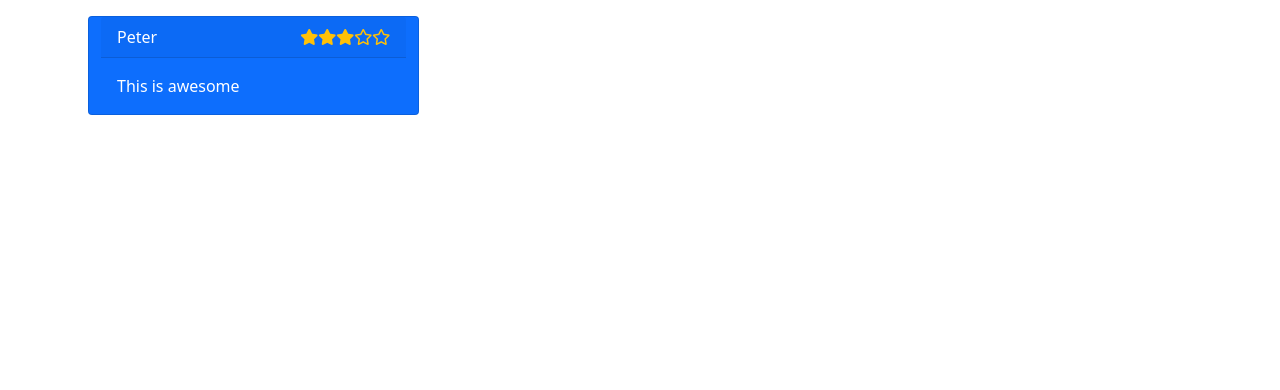
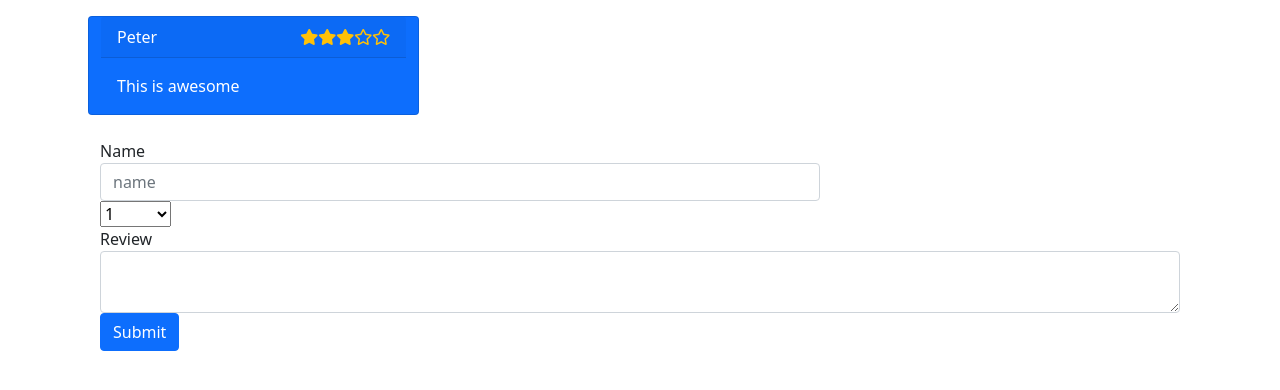
Before and after one commit to hdlee9885/restaurant-locator, a React (Create React App) app in the folder client/: page /restaurants/1 in a window 1280 px wide. Shown: the top 390 px of the page. Built offline with nearby package versions, Linux system fonts and the light colour scheme; no server answers; the HTML template or start-up script is replaced by a standard one.

Commit message:
Added review form

```diff
--- a/client/src/components/AddReview.jsx
+++ b/client/src/components/AddReview.jsx
@@ -0,0 +1,40 @@
+import React from 'react'
+
+function AddReview() {
+    return (
+        <div className="mb-2">
+            <form action="">
+                <div className="form-row">
+                    <div className="form-grooup col-8">
+                        <label htmlFor="name">Name</label>
+                        <input
+                            id="name"
+                            placeholder="name"
+                            type="text"
+                            className="form-control"/>
+                    </div>
+                    <div className="form-group col-4">
+                        <label htmlFor="Rating"></label>
+                        <select name="" id="rating" className="custom-select">
+                            <option disabled>Rating</option>
+                            <option value="1">1</option>
+                            <option value="2">2</option>
+                            <option value="3">3</option>
+                            <option value="4">4</option>
+                            <option value="5">5</option>
+                        </select>
+                    </div>
+                </div>
+                <div className="form-group">
+                    <label htmlFor="review">Review</label>
+                    <textarea id="review" className="form-control"></textarea>
+                </div>
+                <button className="btn btn-primary">
+                    Submit
+                </button>
+            </form>
+        </div>
+    )
+}
+
+export default AddReview
--- a/client/src/routes/RestaurantDetailPage.jsx
+++ b/client/src/routes/RestaurantDetailPage.jsx
@@ -4,6 +4,7 @@
 import RestaurantAPI from '../api/Restaurant'
 import StarRating from '../components/StarRating';
 import Reviews from '../components/Reviews';
+import AddReview from '../components/AddReview';
 
 function RestaurantDetailPage() {
     const { id } = useParams();
@@ -28,6 +29,7 @@
             {selectedRestaurant && selectedRestaurant.name}
             <div className="mt-3">
                 <Reviews />
+                <AddReview />
             </div>
         </div>
     )
```
Also changed, not shown: 1 other file (tests, documents, lock files or other folders).
